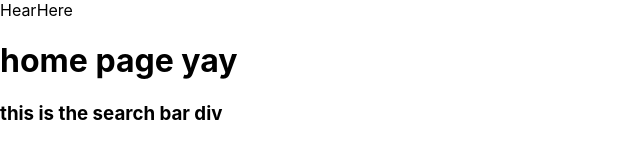
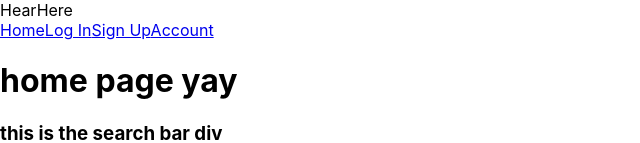
Before and after one commit to sgaggen/soham-gaggenapally-capstone, a React (Create React App) app in the folder client/: page /home in a window 1280 px wide. Shown: the top 143 px of the page, without its empty margins (0-640 px from the left). Built offline with nearby package versions, Linux system fonts and the light colour scheme; no server answers.

Commit message:
Add header navigation for new pages

```diff
--- a/client/src/App.js
+++ b/client/src/App.js
@@ -10,7 +10,7 @@ function App() {
         <BrowserRouter>
             <Header />
             <Routes>
-                <Route path='/' element={<Navigate to='/home' />} />
+                <Route path='/' element={<Navigate to='/login' />} />
                 <Route path="/home" element={<HomePage />} />
                 <Route path="/login" element={<LoginPage />} />
                 <Route path="/signup" element={<SignUpPage />} />
--- a/client/src/components/Header/Header.js
+++ b/client/src/components/Header/Header.js
@@ -1,5 +1,17 @@
+import { Link } from "react-router-dom";
+
 function Header () {
-    return <header>HearHere</header>
+    return (
+        <header>
+            HearHere
+            <nav>
+                <Link to='/home'>Home</Link>
+                <Link to='/login'>Log In</Link>
+                <Link to='/signup'>Sign Up</Link>
+                <Link to='/account'>Account</Link>
+            </nav>
+        </header>
+    )
 }
 
 export default Header;
--- a/client/src/pages/LoginPage/LoginPage.js
+++ b/client/src/pages/LoginPage/LoginPage.js
@@ -1,9 +1,20 @@
 import axios from 'axios';
+import { useEffect } from 'react';
 import { useNavigate } from 'react-router-dom';
 // import { useEffect, useState } from "react";
 
 function LoginPage() {
     const navigate = useNavigate();
+
+    useEffect(() => {
+        if (window.sessionStorage.getItem("userId")) {
+            // alert("Please sign up or login to add songs.")
+            navigate('/home');
+            console.log("already logged in");
+            return
+        }
+
+    }, [])
     // const [update, setUpdate] = useState('');
 
     // useEffect (() => setUpdate('nothing'), [update]);
```
